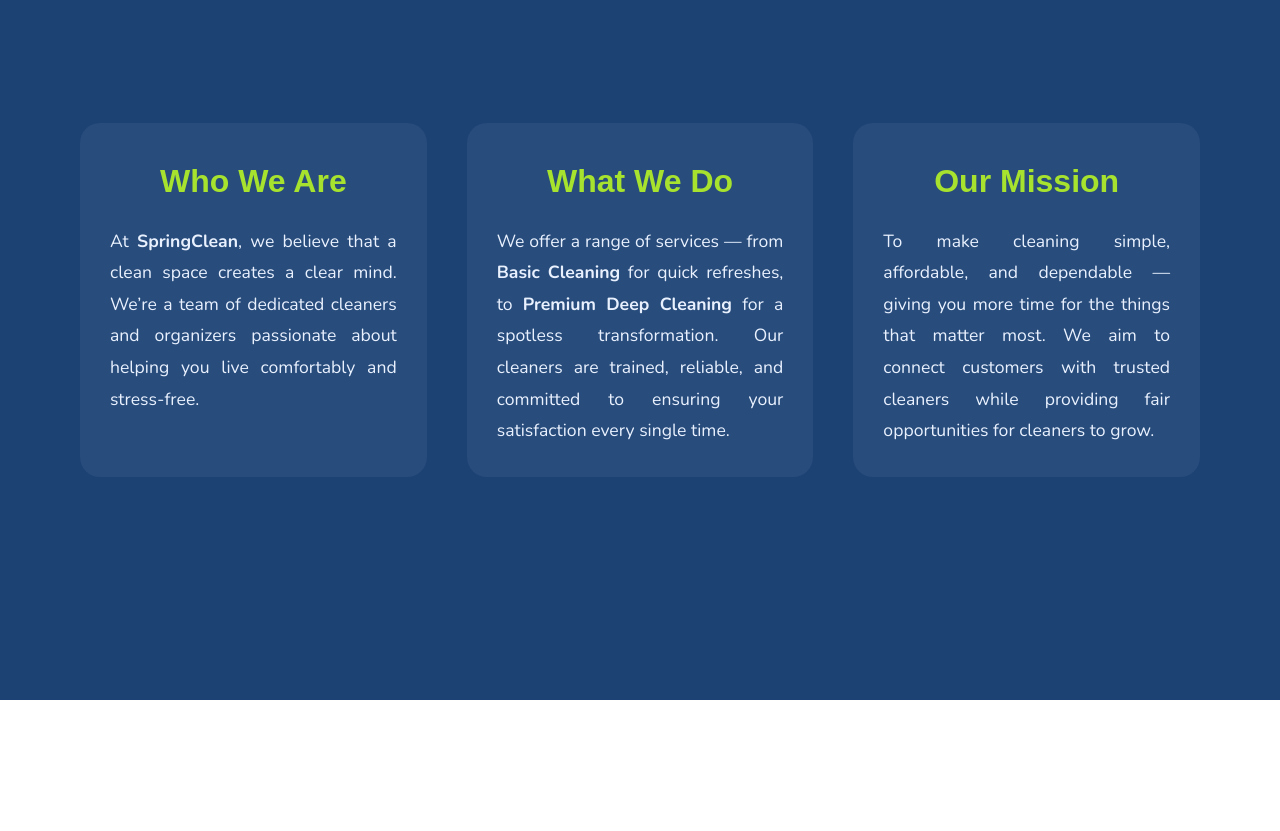
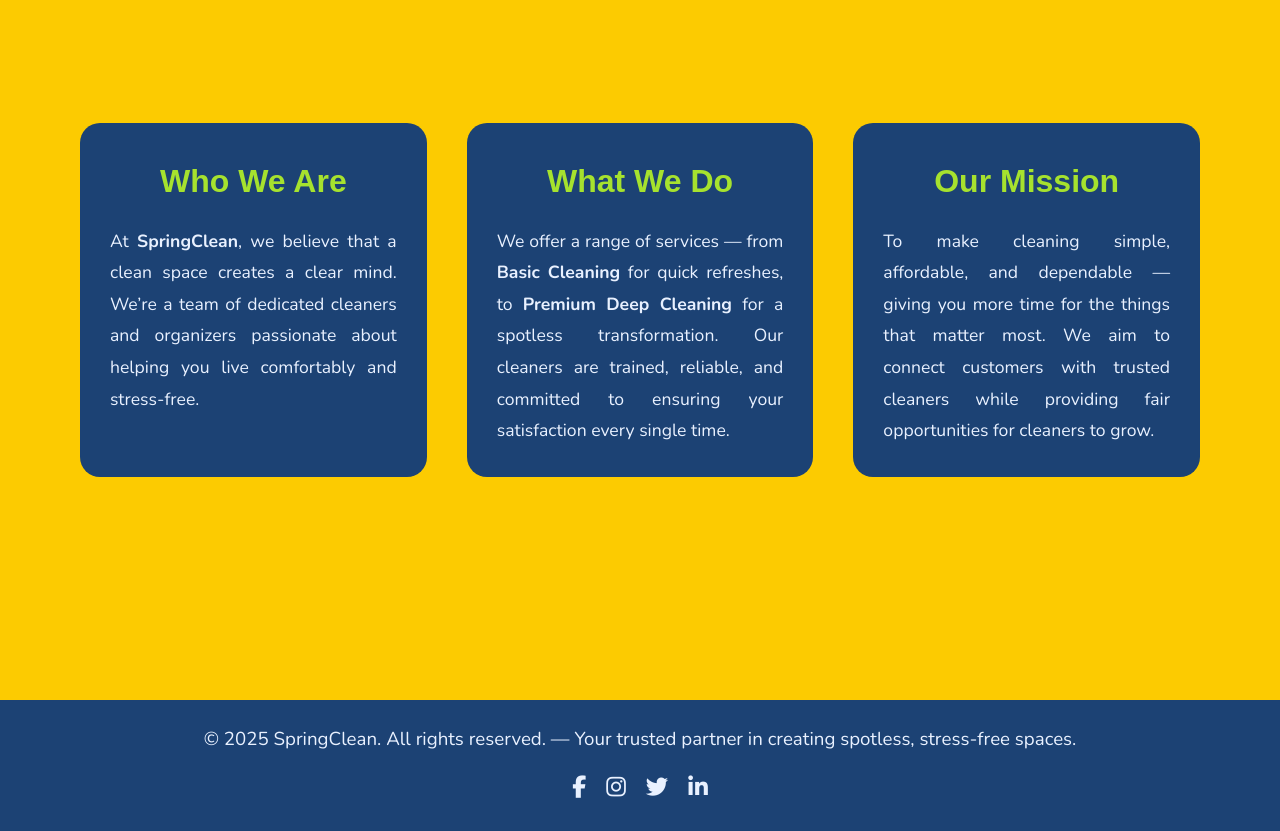
Before and after one commit to smokusjorkus/springcleanui, a React (Create React App) app: page / in a window 1280 px wide. Shown: the part 1700-2531 px from the top of the page. Before the commit the page ends 2400 px from the top, so only its background shows below. Built offline with nearby package versions, Linux system fonts and the light colour scheme; a web font is replaced by a local one.

Commit message:
finished footer and landingpage

```diff
--- a/public/index.html
+++ b/public/index.html
@@ -4,6 +4,10 @@
     <meta charset="utf-8" />
     <link rel="icon" href="%PUBLIC_URL%/favicon.ico" />
     <meta name="viewport" content="width=device-width, initial-scale=1" />
+    <link
+      rel="stylesheet"
+      href="https://cdnjs.cloudflare.com/ajax/libs/font-awesome/6.5.0/css/all.min.css"
+    />
     <meta name="theme-color" content="#000000" />
     <meta
       name="description"
--- a/src/App.css
+++ b/src/App.css
@@ -1,3 +1,35 @@
 html {
   scroll-behavior: smooth;
 }
+
+.footer {
+  background-color: #1c4274;
+  color: #e9f1ff;
+  text-align: center;
+  padding: 25px 15px;
+  font-family: "Nunito", sans-serif;
+  font-size: 1rem;
+  line-height: 1.6;
+}
+
+.footer h3 {
+  margin-bottom: 15px;
+  font-weight: normal;
+}
+
+.social-icons {
+  display: flex;
+  justify-content: center;
+  gap: 20px;
+}
+
+.social-icons a {
+  color: #e9f1ff;
+  font-size: 1.4rem;
+  transition: color 0.3s ease, transform 0.3s ease;
+}
+
+.social-icons a:hover {
+  color: #a6e22e;
+  transform: scale(1.2);
+}
--- a/src/App.js
+++ b/src/App.js
@@ -19,6 +19,28 @@ function App() {
       <section id="aboutus">
         <AboutUsPage />
       </section>
+
+      <footer className="footer">
+        <h3>
+          © 2025 SpringClean. All rights reserved. — Your trusted partner in
+          creating spotless, stress-free spaces.
+        </h3>
+
+        <div className="social-icons">
+          <a href="#" aria-label="Facebook">
+            <i className="fab fa-facebook-f"></i>
+          </a>
+          <a href="#" aria-label="Instagram">
+            <i className="fab fa-instagram"></i>
+          </a>
+          <a href="#" aria-label="Twitter">
+            <i className="fab fa-twitter"></i>
+          </a>
+          <a href="#" aria-label="LinkedIn">
+            <i className="fab fa-linkedin-in"></i>
+          </a>
+        </div>
+      </footer>
     </div>
   );
 }
--- a/src/components/AboutUsPage/AboutUsStyle.css
+++ b/src/components/AboutUsPage/AboutUsStyle.css
@@ -3,7 +3,7 @@
   display: flex;
   align-items: center;
   justify-content: center;
-  background-color: #1c4274;
+  background-color: #fccb01;
   color: white;
   padding: 60px 80px;
   box-sizing: border-box;
@@ -22,7 +22,7 @@
 /* Each explanation box */
 .explanation-container {
   flex: 1;
-  background-color: rgba(255, 255, 255, 0.05); /* light overlay for contrast */
+  background-color: #1c4274; /* light overlay for contrast */
   border-radius: 20px;
   padding: 30px;
   font-family: "Nunito", sans-serif;
```
